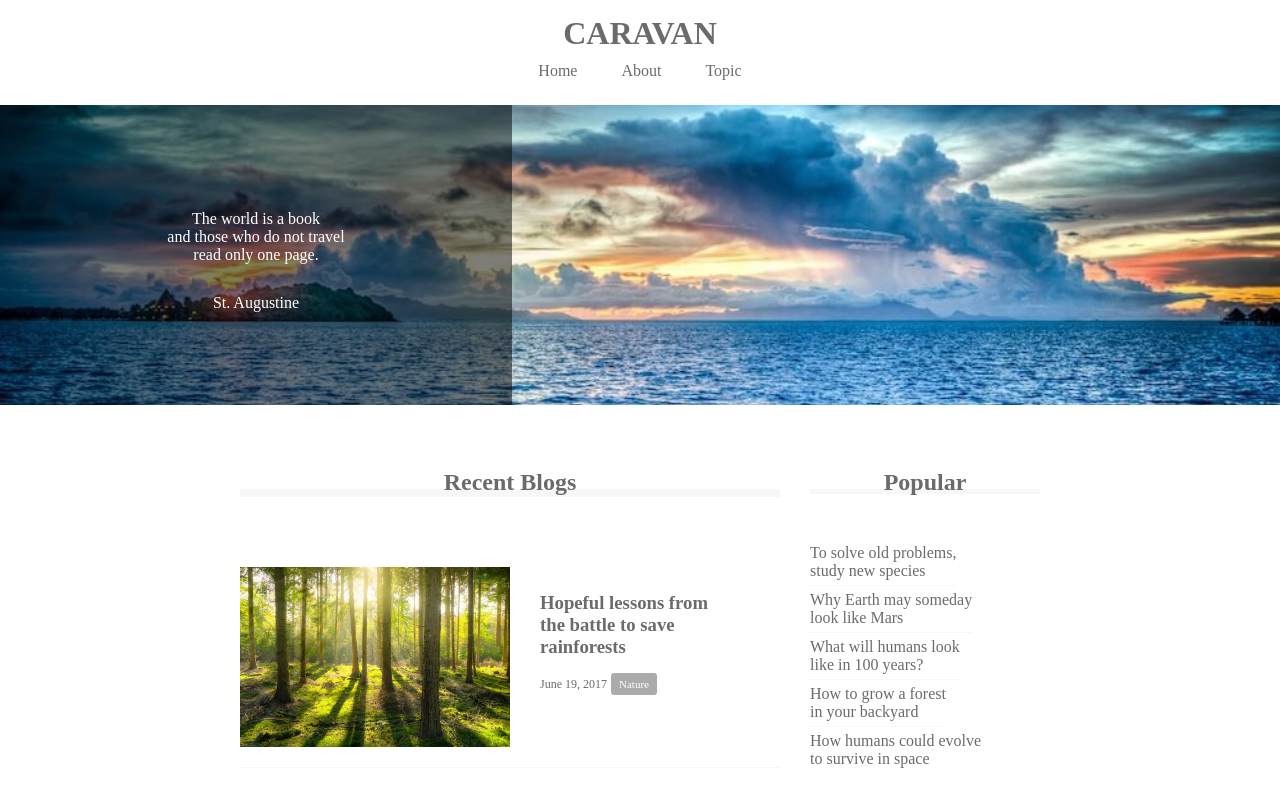
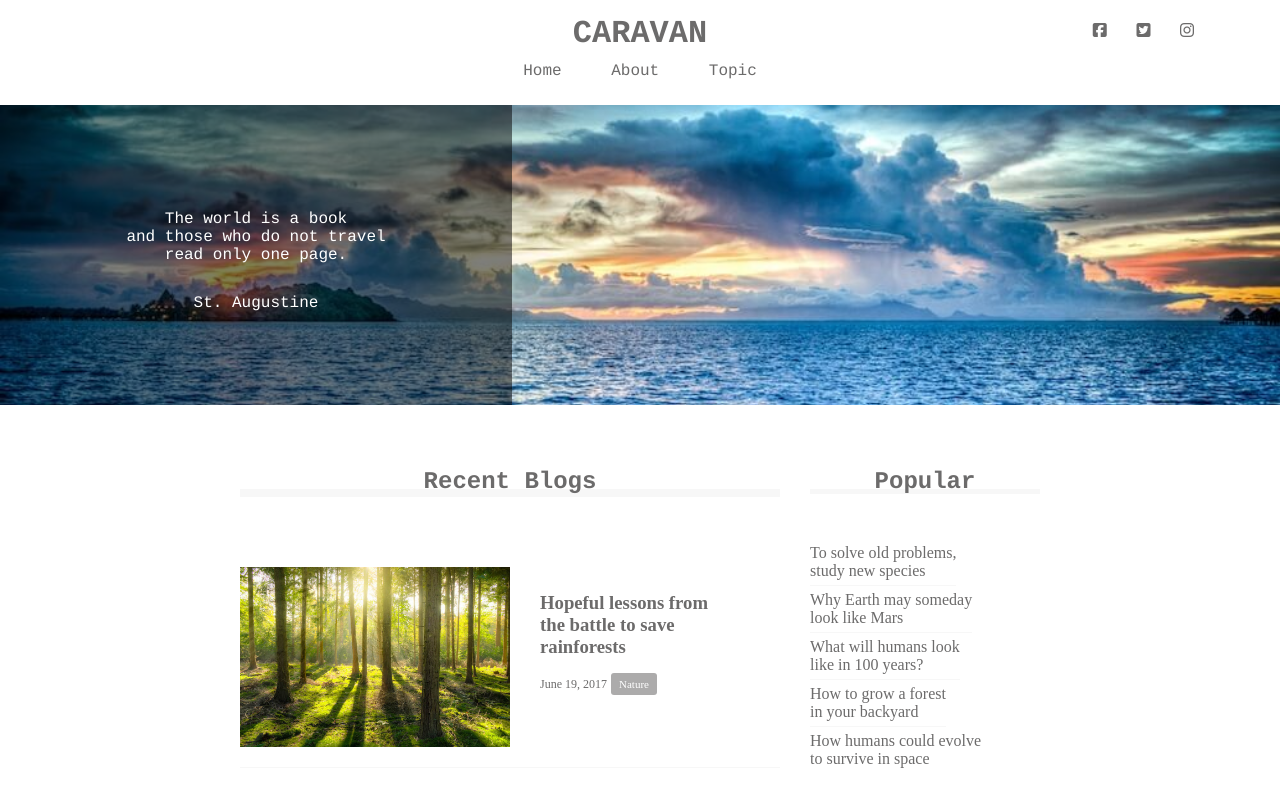
Before and after one commit to panna001/caravan, a plain HTML site: page index.html in a window 1280 px wide. Shown: the top 785 px of the page. Drawn offline with Linux system fonts and the light colour scheme.

Commit message:
[Finish] 1-9

```diff
--- a/index.html
+++ b/index.html
@@ -14,7 +14,13 @@
         <a href="index.html">
           CARAVAN
         </a>
+
       </h1>
+      <div class="social">
+        <i class="fab fa-facebook-square"></i>
+        <i class="fab fa-twitter-square"></i>
+        <i class="fab fa-instagram"></i>
+      </div>
 
       <nav>
         <ul class="navi-list">
--- a/style.css
+++ b/style.css
@@ -10,15 +10,31 @@ a {
   text-decoration: none;
 }
 
+header, nav, h2, .main-visual, footer {
+  font-family: Chalkduster, "Bradley Hand", Courier, "Segoe Print", sans-serif;
+}
+
 header {
   width: 90%;
   padding: 15px 0;
   margin: 0 auto;
   text-align: center;
+  position: relative;
 }
 
 header .heading {
   font-size: 32px;
+}
+
+.social {
+  position: absolute;
+  top: 22px;
+  right: 22px;
+}
+
+.social i {
+  display: inline-block;
+  margin-left: 20px;
 }
 
 .navi-list {
```
